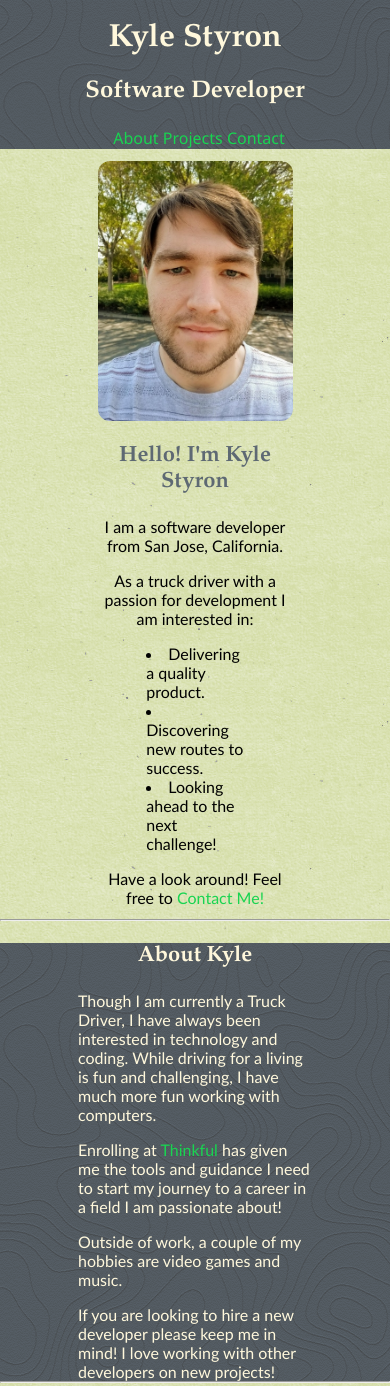
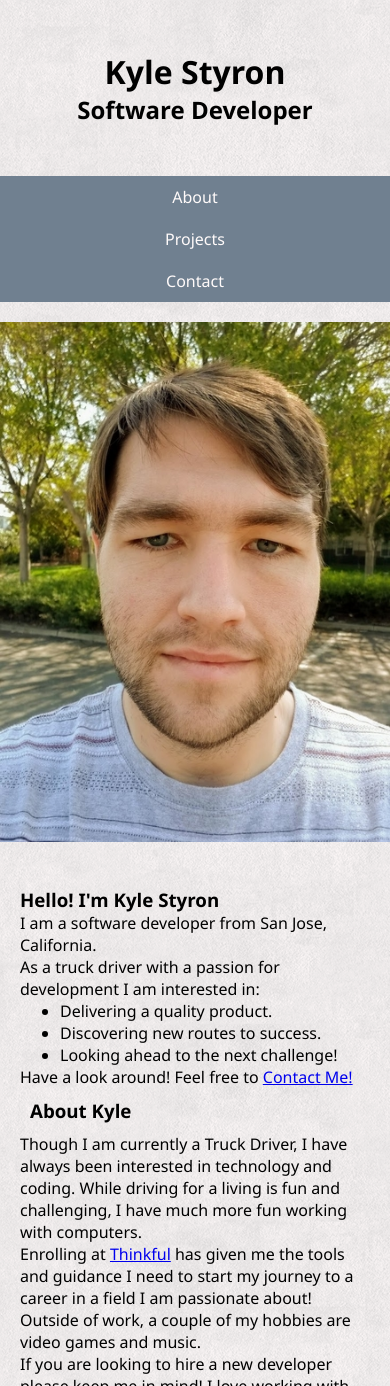
Before and after one commit to kylestyron/portfolio, a plain HTML site: page index.html in a window 390 px wide. Shown: the top 1386 px of the page. Drawn offline with Linux system fonts and the light colour scheme; a web font is replaced by a local one.

Commit message:
updated html and css for responsiveness

```diff
--- a/index.html
+++ b/index.html
@@ -15,18 +15,24 @@
         <h1>Kyle Styron</h1>
         <h2>Software Developer</h2>
       </div>
+    </header>
 
     <nav>
       <a href="index.html">About</a>
       <a href="#">Projects</a>
       <a href="#contact">Contact</a>
     </nav>
-    </header>
 
     <main>
       <!--introduction-->
-      <section>
+
+      <div class="aboutme">
+        <div class="img-container">
           <img src="images/profile/kyle.jpg" alt="a picture of me!">
+        </div>
+
+      <section class="about">
+        <article>
           <h3>Hello! I'm Kyle Styron</h3>
           <p>I am a software developer from San Jose, California.</p>
           <p>
@@ -37,28 +43,53 @@
             <li>Discovering new routes to success.</li>
             <li>Looking ahead to the next challenge!</li>
           </ul>
-              <p class="centered">Have a look around! Feel free to <a href="#contact">Contact Me!</a></p>
-
-      </section>
-
-      <hr>
+          <p>Have a look around! Feel free to <a href="#contact">Contact Me!</a></p>
+        </article>
 
         <!--about-->
         <article>
           <h3 class="about">About Kyle</h3>
-        <p class="left">Though I am currently a Truck Driver, I have always been interested in technology and coding. While driving for a living is fun and challenging, I have much more fun working with computers.</p>
+          <p>Though I am currently a Truck Driver, I have always been interested in technology and coding. While driving for a living is fun and challenging, I have much more fun working with computers.</p>
 
-        <p class="left">Enrolling at <a href= "https://www.thinkful.com/" target="_blank">Thinkful</a> has given me the tools and guidance I need to start my journey to a career in a field I am passionate about!</p>
+          <p>Enrolling at <a href= "https://www.thinkful.com/" target="_blank">Thinkful</a> has given me the tools and guidance I need to start my journey to a career in a field I am passionate about!</p>
 
-        <p class="left">Outside of work, a couple of my hobbies are video games and music.</p>
+          <p>Outside of work, a couple of my hobbies are video games and music.</p>
 
-        <p class="left">If you are looking to hire a new developer please keep me in mind! I love working with other developers on new projects!</p>
+          <p>If you are looking to hire a new developer please keep me in mind! I love working with other developers on new projects!</p>
+        </article>
+      </section>
+      </div>
+
+      <section>
+        <h3>Projects</h3>
+        <article class="projects">
+            <div class="project">
+
+              <a href="#"><img src="#" alt="#"></a>
+              <h4>Number 1</h4>
+
+            </div>
+            <div class="project">
+
+              <a href="#"><img src="#" alt="#"></a>
+              <h4>Number 2</h4>
+
+            </div>
+            <div class="project">
+
+              <a href="#"><img src="#" alt="#"></a>
+              <h4>Number 3</h4>
+
+            </div>
+            <div class="project">
+
+              <a href="#"><img src="#" alt="#"></a>
+              <h4>Number 4</h4>
+
+            </div>
         </article>
 
-      <hr>
-
-      <!--contact-->
-      <section id="contact">
+        <article id="contact">
           <h3>Contact Kyle</h3>
           <p>Feel free to follow or contact me:</p>
           <ol>
@@ -70,13 +101,14 @@
               <a href="https://github.com/kylestyron" target="_blank">GitHub</a>
             </li>
           </ol>
+        </article>
       </section>
+
     </main>
 
     <footer>
       <p>&copy; Kyle Styron 2020</p>
     </footer>
 
-    <script type="text/javascript" src="script.js"></script>
   </body>
 </html>
--- a/style.css
+++ b/style.css
@@ -1,124 +1,93 @@
 /* general styles */
-
+* {
+    box-sizing: border-box;
+    margin: 0;
+}
 body {
-    margin: 0;
     font-family: 'Segoe UI', Tahoma, Geneva, Verdana, sans-serif;
-    background-color: #d4dda7;
-    background-image: url(images/backgrounds/natural-paper.png);
+    background-color: snow;
+    background-image: url(images/backgrounds/clean-gray-paper.png);
 }
 
 header {
-    height: auto;
-    background-color: #5E6973;
-    background-image: url(images/backgrounds/cartographer.png);
+    text-align: center;
+    padding: 50px 0;
 }
 
 nav {
-    text-align: center;
-    margin: 0 0 0 8px;
+    display: flex;
+    justify-content: space-around;
+    background-color: slategray;
+    margin: 0;
 }
 
-.logo {
-    font-family: "Belgrano", 'Times New Roman', Times, serif;
-    font-size: 28px;
-    color: cornsilk;
-    text-align: center;
-    padding: 20px 0 0 0;
-}
-
-header h1{
-    margin: 0px;
-    color: cornsilk;
+nav a {
+    color: snow;
+    text-decoration: none;
+    padding: 10px 0;
     text-align: center;
 }
 
-header h2 {
-    color: cornsilk;
-    text-align: center;
-    font-size: 24px;
+nav a:hover {
+    color: gray;
+    background-color: snow;
+}
+
+main {
+    display: flex;
+    justify-content: center;
+    flex-wrap: wrap;
+}
+
+.aboutme{
+    display: flex;
+}
+
+.about {
+    margin: 10px;
+    flex: 2;
+}
+
+
+
+article {
+    margin: 10px;
+}
+
+.projects {
+    display: flex;
+}
+
+.project {
+    flex: 2;
+}
+.project > img {
+    height: 150px;
+    width: auto;
+}
+
+.img-container{
+    flex: 1;
+    margin: 20px;
+    padding: auto auto;
+
+}
+
+.img-container > img{
+    max-width: 100%;
 }
 
 footer {
-    background-color: #5E6973;
-    background-image: url(images/backgrounds/cartographer.png);
-    padding-right: 1%;
-    color: cornsilk;
-}
-
-section {
-    padding: 0 25%;
-    margin: 12px 0;
-}
-
-section > p {
-    text-align: center;
-}
-
-article {
-    background-color: #5E6973;
-    background-image: url(images/backgrounds/cartographer.png);
-}
-
-.centered {
-    text-align: center;
-}
-
-.left {
-    text-align: left;
-    padding: 0 20%;
-}
-
-ul, ol {
-    list-style-position: inside;
-    padding: 0 25%;
-}
-
-hr {
-    margin: 0 0;
-}
-
-/* text styles */
-
-h1, h2, h3 {
-    font-family: "Palatino Linotype", "Book Antiqua", Palatino, serif;
-    color: #5E6973;
-    text-align: center;
+    padding: 20px;
+    text-align: right;
 }
 
 
-h1 { font-size: 32px; }
-h2 { font-size: 24px; }
-h3 { font-size: 22px; }
-
-p, li {
-    font-family: 'Trebuchet MS', 'Lucida Sans Unicode', 'Lucida Grande', 'Lucida Sans', Arial, sans-serif;
-    margin-bottom: 0px;
+@media all and (max-width: 600px){
+    *{
+        flex-direction: column;
+    }
+    .img-container{
+        margin: 20px auto;
+    }
 }
-
-article > p, article > h3{
-    color: cornsilk;
-}
-
-a {
-    text-decoration: none;
-}
-a:link {color: rgb(25, 212, 81);}
-a:visited {color:  rgb(75, 180, 106);}
-a:hover {color:  rgb(37, 214, 90);}
-a:active {color:  rgb(17, 218, 77);}
-a:hover {font-weight: bold;}
-
-footer p{
-    text-align: right;
-}
-
-/* image styling */
-img {
-    border-radius: 12px;
-    border: 0px solid #ffffff;
-    max-width: 100%;
-    height: auto;
-    display: block;
-    margin-left: auto;
-    margin-right: auto;
-}
```
Lines whose indentation alone changed are shown as unchanged.
